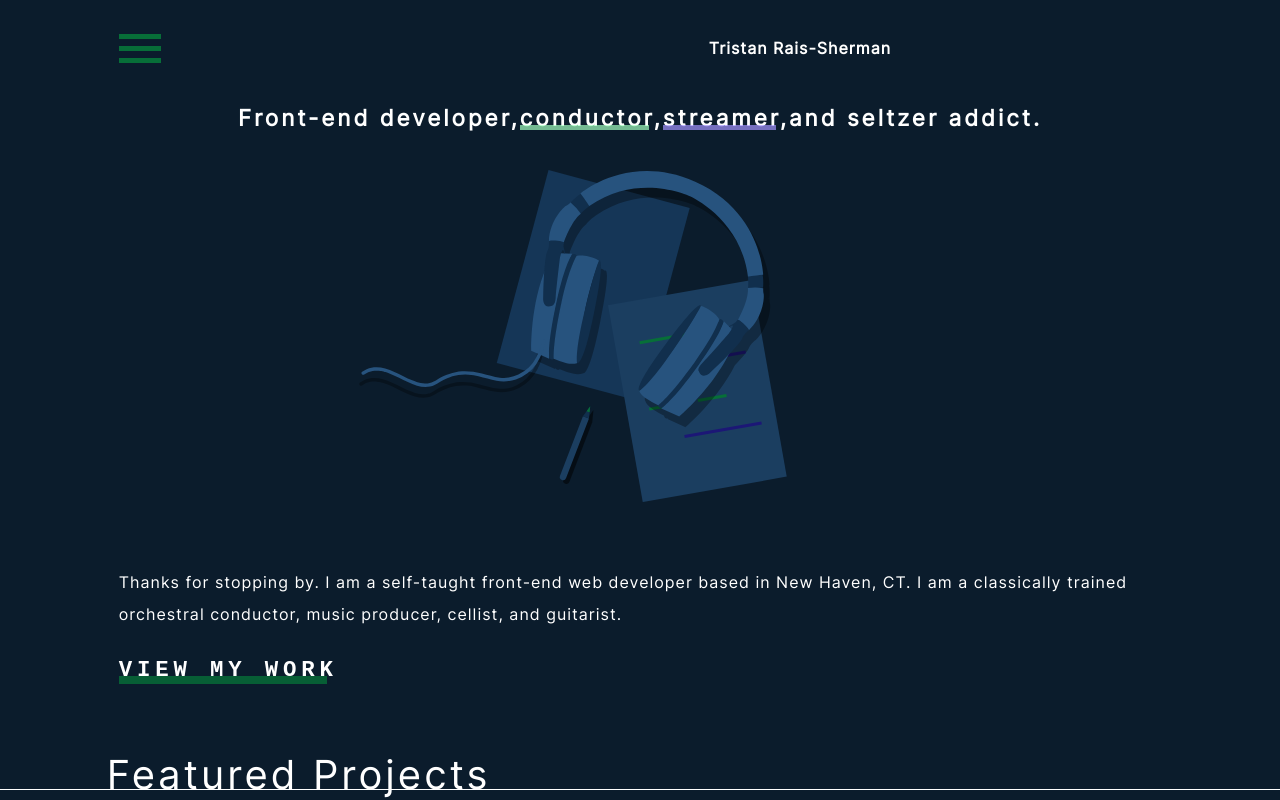
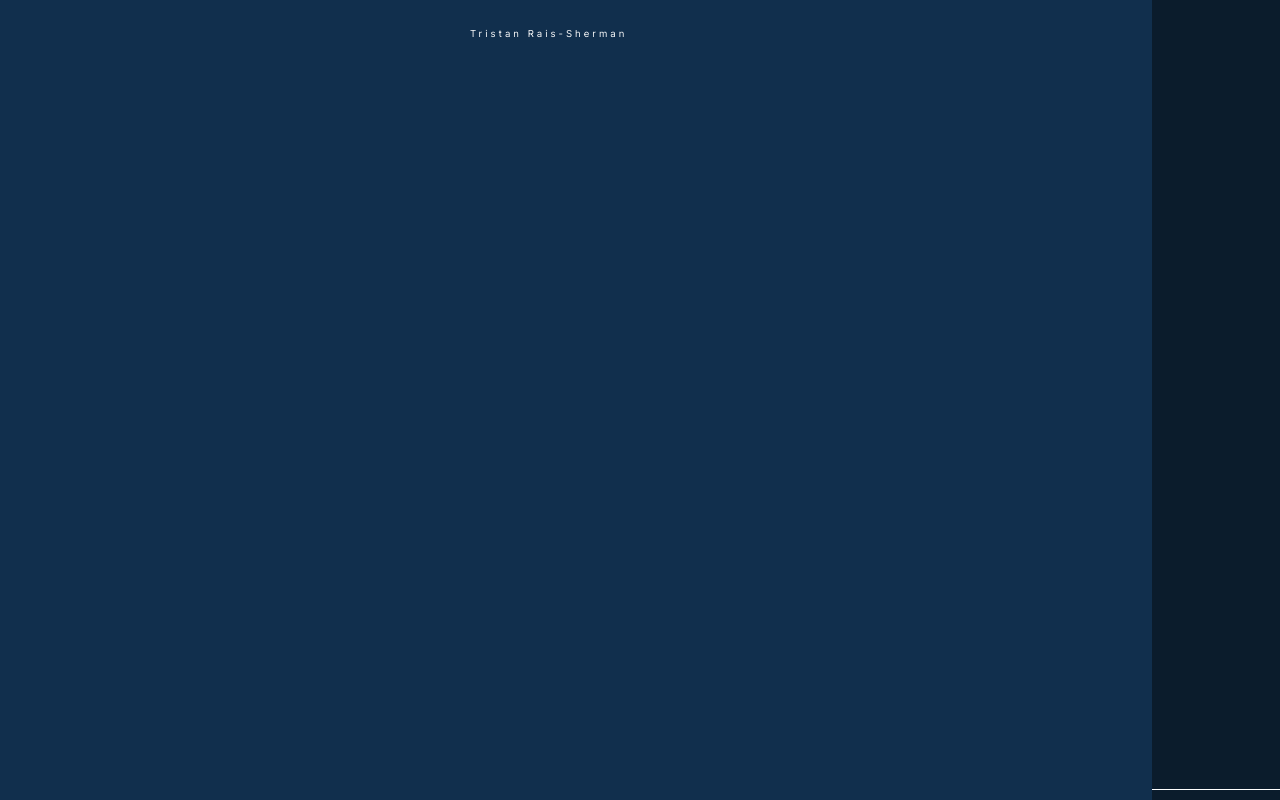
Before and after one commit to thecodingconductor/portfolio-reborn, a React (Create React App) app in the folder frontend/: page / in a window 1280 px wide. Shown: the top 800 px of the page. Built offline with nearby package versions, Linux system fonts and the light colour scheme; a web font is replaced by a local one.

Commit message:
css stuff

```diff
--- a/frontend/src/components/Header.js
+++ b/frontend/src/components/Header.js
@@ -1,6 +1,7 @@
 import React from 'react'
 import {Container} from 'react-bootstrap'
 import Menu from '../assets/icon-menu.svg';
+import NavMobile from './NavMobile'
 
 const Header = () => {
     return (
@@ -8,6 +9,7 @@ const Header = () => {
           <Container className="navbar-left">
             <img src={Menu} alt="Mobile Menu Icon"></img>
           </Container>
+          <NavMobile />
           <Container className="navbar-right d-flex flex-row align-items-center justify-content-center">
              <p>Tristan Rais-Sherman</p>
           </Container>
--- /dev/null
+++ b/frontend/src/components/NavMobile.js
@@ -0,0 +1,28 @@
+import React from 'react'
+import {Container} from 'react-bootstrap';
+import NavClose from '../assets/icon-close.svg'
+
+const NavMobile = () => {
+    return (
+        <Container className="mobile-nav-container" fluid>
+            <Container className="nav-content-wrapper d-flex flex-column align-items-center">
+                <Container className="header-nav-overlay d-flex align-items-center justify-content-between" fluid>
+                    <Container>
+                        <img src={NavClose} alt="Close Mobile Nav" className="close-mobile-nav"></img>
+                    </Container>
+                    <Container>
+                        <h4 className="mobile-nav-title">Tristan Rais-Sherman</h4>
+                    </Container>
+                </Container>
+                <Container>
+
+                </Container>
+                <Container>
+
+                </Container>
+            </Container>
+        </Container>
+    )
+}
+
+export default NavMobile
--- a/frontend/src/custom.scss
+++ b/frontend/src/custom.scss
@@ -88,6 +88,30 @@ body {
     font-family: "Helvetica", sans-serif;
 
     background: $very-dark-blue
+}
+
+// Mobile Nav
+
+.mobile-nav-container {
+  position:absolute;
+  background-color: $dark-blue;
+  top: 0;
+  bottom: 0;
+  // left: 0;
+  right: 10%;
+  z-index: 999;
+
+  .nav-content-wrapper {
+    margin: 1rem;
+
+    .close-mobile-nav {
+      padding-left: 1rem;
+    }
+  }
+
+  .mobile-nav-title {
+    font-size: .6rem;
+  }
 }
 
 .main-body-container {
```
Also changed, not shown: frontend/src/assets/icon-close.svg (added), frontend/src/assets/icon-twitch-white.svg (added).
